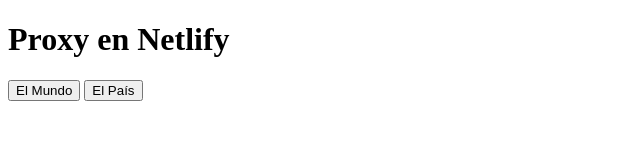
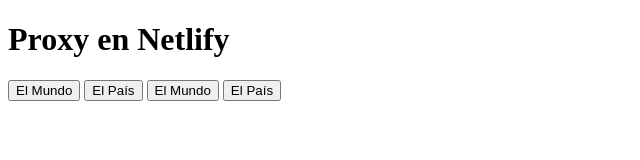
Before and after one commit to sha3ky/proyecto-proxy, a website: page index.html in a window 1280 px wide. Shown: the whole page, without its empty margins (0-640 px from the left). Drawn offline with Linux system fonts and the light colour scheme.

Commit message:
mas links

```diff
--- a/index.html
+++ b/index.html
@@ -139,6 +139,8 @@
     <div class="responsive-container">
       <button onclick="loadSite('https://elmundo.es')">El Mundo</button>
       <button onclick="loadSite('https://elpais.com')">El País</button>
+      <button onclick="loadSite('https://larazon.es')">El Mundo</button>
+      <button onclick="loadSite('https://elperiodico.es')">El País</button>
     </div>
     <iframe
       id="siteViewer"
```
